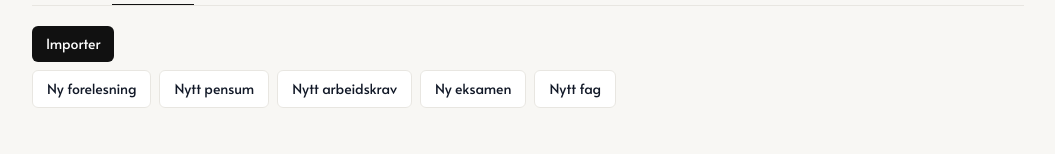
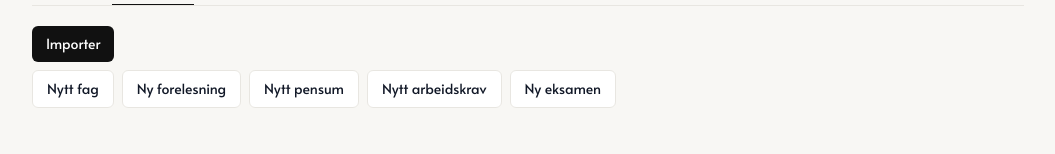
Before and after one commit to BigKATZE/Studieplanlegger, a React (Vite) app: page / in a window 1280 px wide. Shown: the part 230-384 px from the top of the page, without its empty margins (112-1167 px from the left). Built offline with nearby package versions, Linux system fonts and the light colour scheme; no server answers; a web font is replaced by a local one.

Commit message:
Flytt 'Nytt fag'-knappen til venstre

```diff
--- a/src/App.jsx
+++ b/src/App.jsx
@@ -329,11 +329,11 @@ export default function App() {
           <button onClick={() => openModal('import')} className="btn-primary">Importer</button>
         </div>
         <div className="mt-2 flex flex-wrap gap-2">
+          <button onClick={() => openModal('subject')} className="btn-ghost">Nytt fag</button>
           <button onClick={() => openModal('lecture')} className="btn-ghost">Ny forelesning</button>
           <button onClick={() => openModal('reading')} className="btn-ghost">Nytt pensum</button>
           <button onClick={() => openModal('assignment')} className="btn-ghost">Nytt arbeidskrav</button>
           <button onClick={() => openModal('exam')} className="btn-ghost">Ny eksamen</button>
-          <button onClick={() => openModal('subject')} className="btn-ghost">Nytt fag</button>
         </div>
       </header>
 
```
